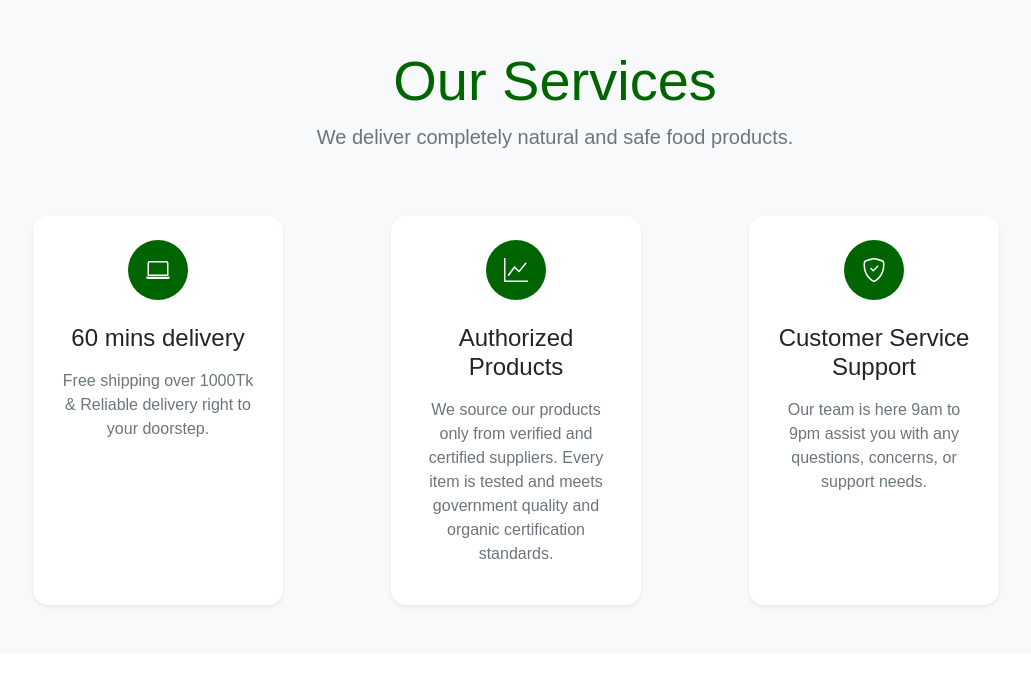
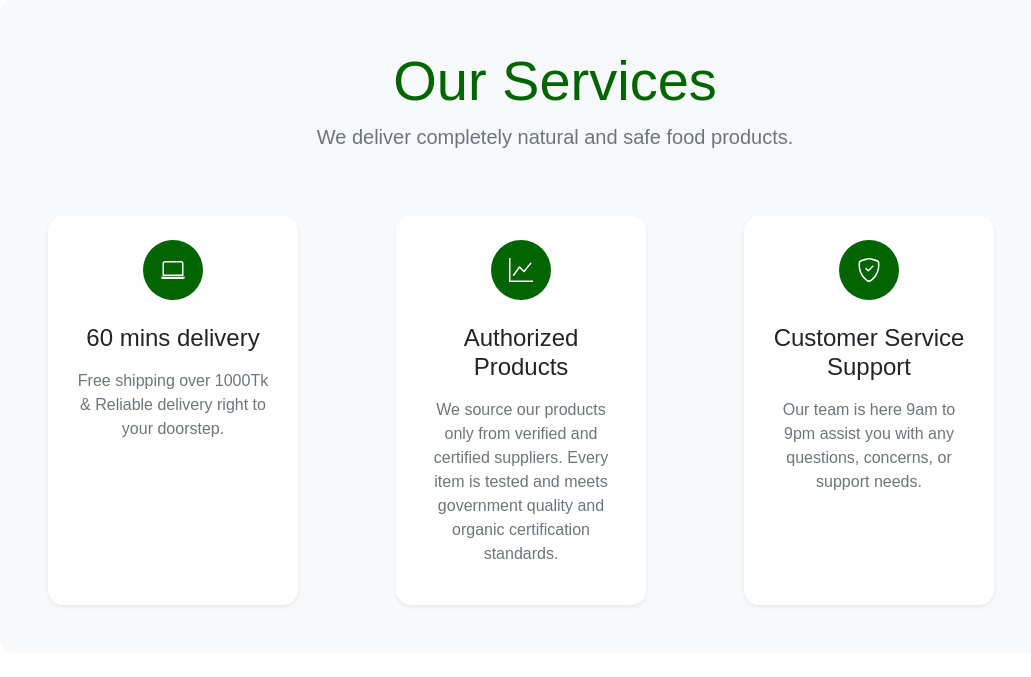
Before and after one commit to Saifmahin500/Organic_Next, a plain HTML site: page index.html in a window 1280 px wide. Shown: the part 6163-6840 px from the top of the page, without its empty margins (85-1116 px from the left). Drawn offline with nearby package versions, Linux system fonts and the light colour scheme.

Commit message:
Finally Done

```diff
--- a/index.html
+++ b/index.html
@@ -809,8 +809,9 @@
 
         <!-- happy customer -->
 
+        <div class="container">
         <section class="testimonial py-5 bg-light w-100 mb-4" id="About">
-            <div class="container ">
+
                 <h2 class="text-center mb-5" style="color: #006400;">What Our Customer Say</h2>
                 <div class="row">
                     <div class="col-md-4 mb-4">
@@ -875,8 +876,8 @@
         </section>
 
         <!-- service -->
-        <div style=" border-radius: 15px;" class="w-100 mb-5 bg-light">
-            <div class="container p-5">
+         <div class="container ">
+        <div style=" border-radius: 15px;" class="w-100 mb-5 bg-light p-5">
                 <div class="row text-center mb-5">
                     <div class="col-lg-8 mx-auto">
                         <h1 class="display-4 text-gradient fw-bold">Our Services</h1>
```
